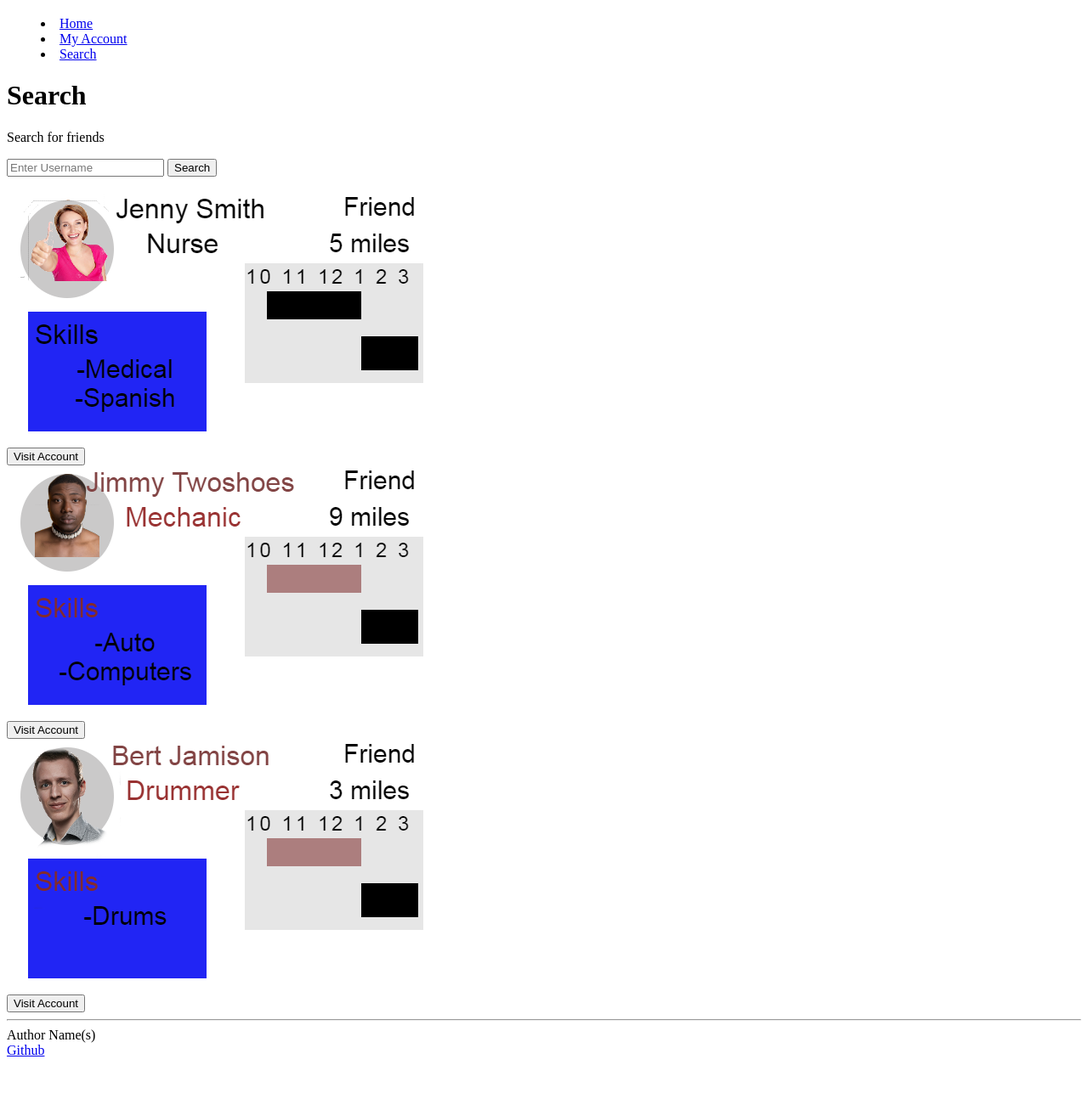
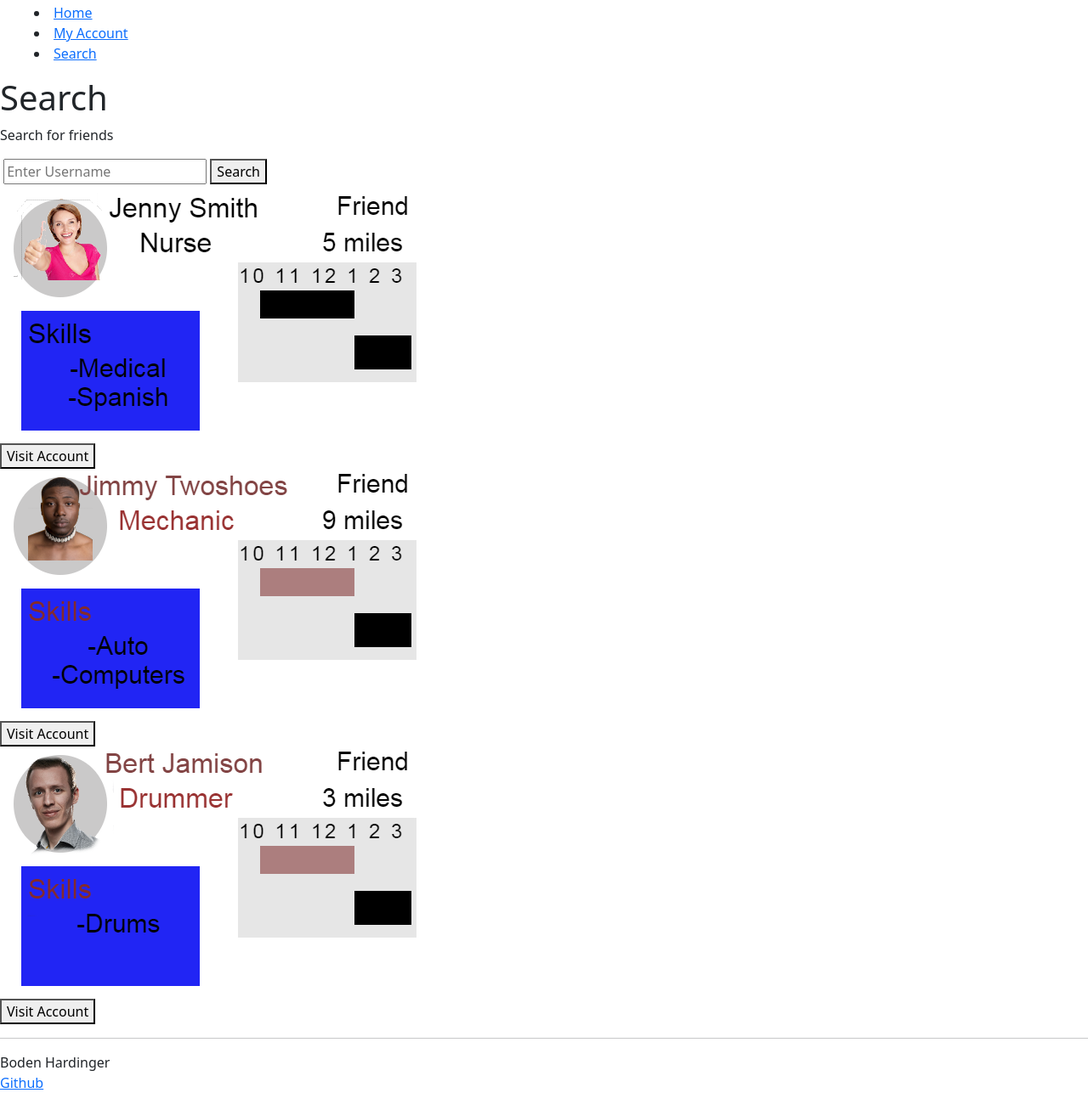
Before and after one commit to devBoden/startup, a plain HTML site: page search.html in a window 1280 px wide. Shown: the part 61-1348 px from the top of the page at 85% size. Before the commit the page ends 1315 px from the top, so only its background shows below. Drawn offline with nearby package versions, Linux system fonts and the light colour scheme.

Commit message:
fixed author name

```diff
--- a/account.html
+++ b/account.html
@@ -5,6 +5,13 @@
         <meta name="viewport"
         content="width=device-width, intial-scale=1.0" />
         <title>Freetimes</title>
+
+        <link
+      href="https://cdn.jsdelivr.net/npm/bootstrap@5.2.2/dist/css/bootstrap.min.css"
+      rel="stylesheet"
+      integrity="sha384-Zenh87qX5JnK2Jl0vWa8Ck2rdkQ2Bzep5IDxbcnCeuOxjzrPF/et3URy9Bv1WTRi"
+      crossorigin="anonymous"
+    />
     </head>
     <body>
         <header>
@@ -47,7 +54,7 @@
 
         <footer>
             <hr />
-            <span class="text-reset">Author Name(s)</span>
+            <span class="text-reset">Boden Hardinger</span>
             <br />
             <a href="https://github.com/devBoden/startup.git">Github</a>
         </footer>
--- a/main.css
+++ b/main.css
@@ -1,5 +1,56 @@
+
 body {
     display: flex;
     flex-direction: column;
-    min-width: 375px;
+    width: 100%;
 }
+
+header {
+    flex: 0 80px;
+}
+
+menu > li {
+    padding: 8px;
+}
+
+main {
+    flex: 1 calc(100vh - 110px);
+    display: flex;
+    flex-direction: column;
+    align-items: center;
+    justify-content: space-around;
+}
+
+
+
+.box {
+    align-items: center;
+}
+
+footer {
+    flex: 0 30px;
+}
+
+menu {
+    flex: 1;
+    display: flex;
+    flex-direction: row !important;
+    list-style: none;
+}
+
+
+footer a {
+    float: right;
+}
+
+@media (max-height: 600px) {
+    header {
+        display: none;
+    }
+    footer {
+        display: none;
+    }
+    main {
+        flex: 1 100vh;
+    }
+}
--- a/search.html
+++ b/search.html
@@ -5,6 +5,12 @@
         <meta name="viewport"
         content="width=device-width, intial-scale=1.0" />
         <title>Freetimes</title>
+        <link
+        href="https://cdn.jsdelivr.net/npm/bootstrap@5.2.2/dist/css/bootstrap.min.css"
+        rel="stylesheet"
+        integrity="sha384-Zenh87qX5JnK2Jl0vWa8Ck2rdkQ2Bzep5IDxbcnCeuOxjzrPF/et3URy9Bv1WTRi"
+        crossorigin="anonymous"
+      />
     </head>
     <body>
         <header>
@@ -17,6 +23,7 @@
                     <li><a href="search.html">Search</a></li>
                 </menu>
             </nav>
+
         </header>
 
         <main>
@@ -45,7 +52,7 @@
 
         <footer>
             <hr />
-            <span class="text-reset">Author Name(s)</span>
+            <span class="text-reset">Boden Hardinger</span>
             <br />
             <a href="https://github.com/devBoden/startup.git">Github</a>
         </footer>
```
Also changed, not shown: index.html (+11 -3 lines), schedule.html (+7 -1 lines).
